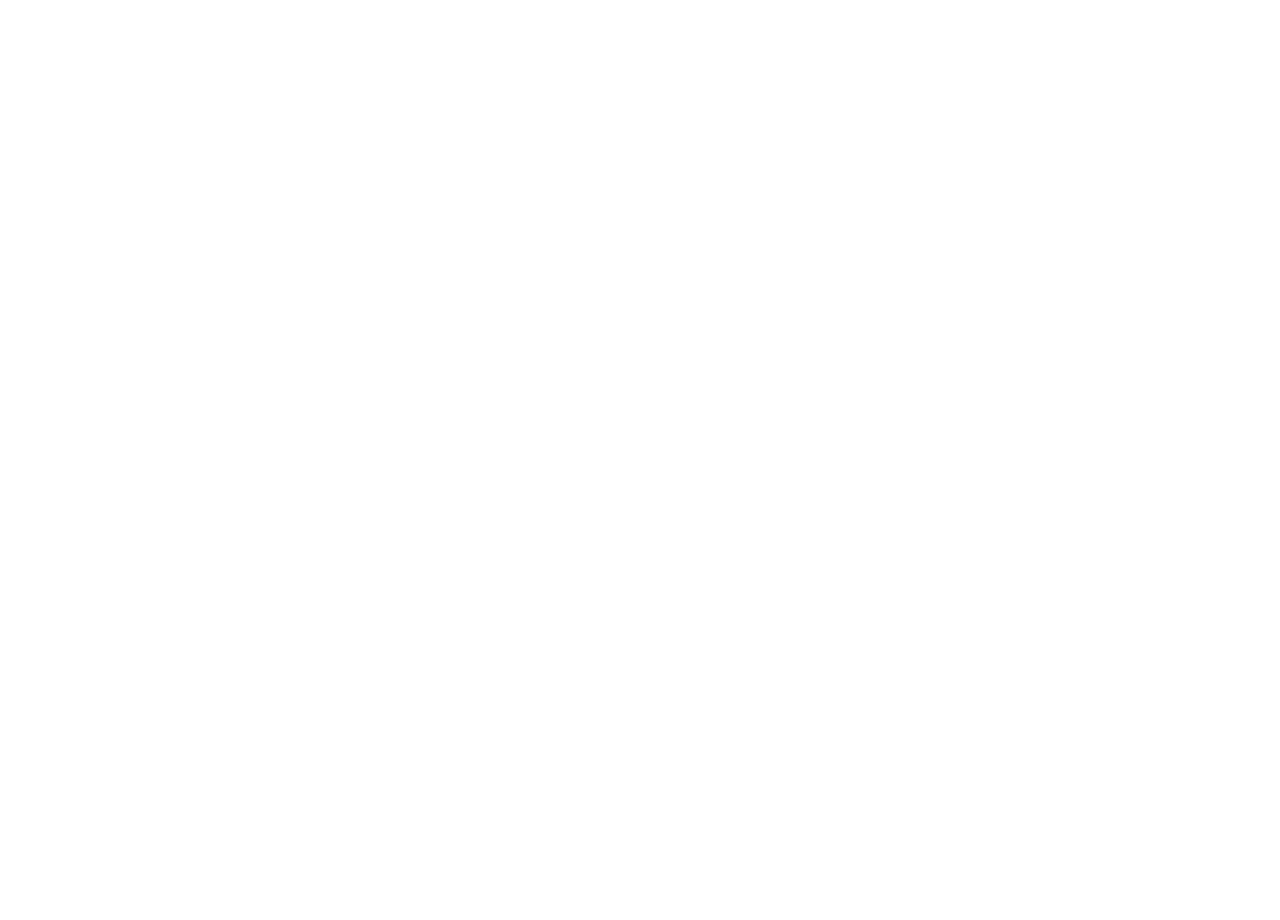
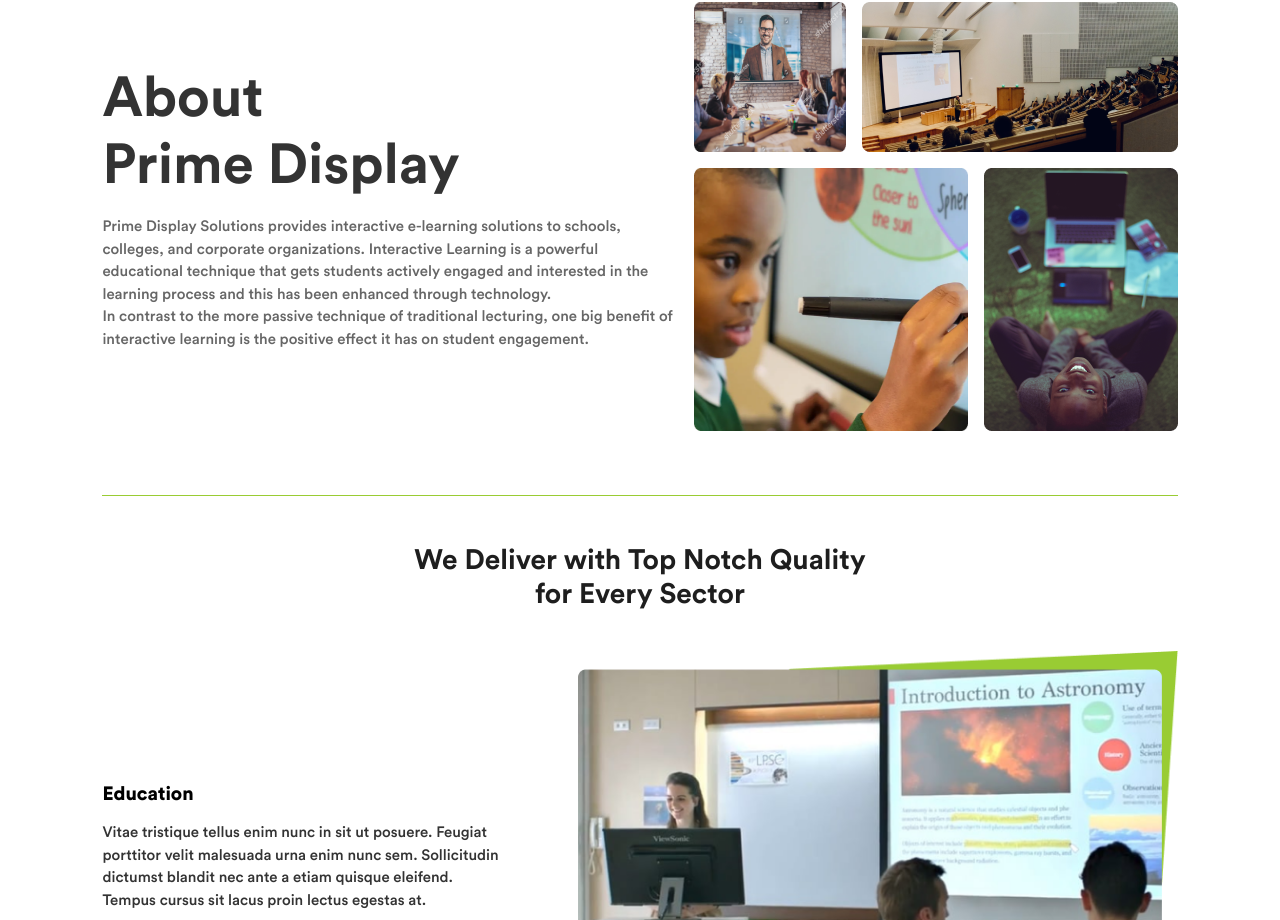
Before and after one commit to The-Anomaly/PrimeDisplay, a React (Create React App) app: page /about in a window 1280 px wide. Shown: the part 180-1100 px from the top of the page. Before the commit the page ends 800 px from the top, so only its background shows below. Built offline with nearby package versions, Linux system fonts and the light colour scheme.

Commit message:
about us desktop

```diff
--- a/src/Components/About/about.css
+++ b/src/Components/About/about.css
@@ -0,0 +1,112 @@
+.p-about-sec1 {
+    border-bottom: 1px solid #99cc33;
+    padding: 5rem 0 4rem;
+    display: flex;
+    align-items: center;
+}
+.p-about-sec1-content {
+    width: 55%;
+    padding-right: 1rem;
+}
+.p-about-sec1-ttl {
+    color: #333333;
+    font-weight: 700;
+    font-size: 3.5rem;
+    margin-bottom: 1rem;
+}
+.p-about-sec1-txt {
+    color: #666666;
+    font-size: 15px;
+}
+.p-about-sec1-imgs {
+    width: 45%;
+    display: grid;
+    grid-template-columns: 1fr;
+    gap: 1rem;
+}
+.p-about-img1 img, .p-about-img2 img, .p-about-img3 img, .p-about-img4 img  {
+    width: 100%;
+    height: 100%;
+}
+.p-about-img1 {
+    grid-column-start: 1;
+    grid-column-end: 2;
+}
+.p-about-img2 {
+    grid-column-start: 2;
+    grid-column-end: 4;
+}
+.p-about-img3 {
+    grid-column-start: 1;
+    grid-column-end: 3;
+}
+.p-about-img4 {
+    grid-column-start: 3;
+    grid-column-end: 4;
+}
+
+.p-about-sec2 {
+    padding: 3rem 0;
+}
+.p-about-sec2-ttl {
+    font-weight: 600;
+    max-width: 480px;
+    text-align: center;
+    margin: auto;
+    color: #1E1E1E;
+}
+.p-about-sec2-item {
+    display: flex;
+    align-items: center;
+    padding: 2.5rem 0 4rem;
+}
+.p-about-sec2-item-1 {
+    width: 40%;
+}
+.p-about-hd {
+    color: #000000;
+    font-weight: 900;
+    font-size: 1.2rem;
+    margin-bottom: 1rem;
+}
+.p-about-descrip {
+    font-size: 15px;
+    color: #333333;
+    max-width: 400px;
+}
+.p-about-sec2-item-2 {
+    width: 60%;
+    text-align: right;
+}
+.p-about-edu {
+    max-width: 600px;
+}
+.p-about-reverse {
+    flex-direction: row-reverse;
+}
+.p-about-reverse .p-about-sec2-item-2 {
+    text-align: left;
+}
+.p-about-sec3 {
+    background: #07113D;
+    color: #fff;
+    position: relative;
+    padding: 2.5rem 3.5rem;
+    border-radius: 6px;
+    margin-bottom: 4rem;
+}
+.p-about-sec3-img {
+    position: absolute;
+    bottom: 0;
+    right: 3rem;
+    width: 230px;
+}
+.p-about-sec3-btn {
+    color: #fff;
+    background: #99cc33;
+    border: 1px solid #99cc33;
+    height: 40px;
+    width: 120px;
+    border-radius: 5px;
+    margin: 8px 0 0;
+}
--- a/src/Components/About/about.tsx
+++ b/src/Components/About/about.tsx
@@ -1,17 +1,124 @@
 import * as React from "react";
 import { Container } from "react-bootstrap";
 import "./about.css";
+import "../Landing/landing.css";
 import NavBar from "../General/navbar";
+import photo1 from "../../assets/photo1.png";
+import photo2 from "../../assets/photo2.png";
+import photo3 from "../../assets/photo3.png";
+import photo4 from "../../assets/photo4.png";
+import edu from "../../assets/edu.png";
+import chart from "../../assets/chart.png";
+import Contact from "../General/contact";
+import Footer from "../General/footer";
 
 const About = () => {
-    return (
-        <>
-        <NavBar about={true} />
-            <div>
-                about
+  return (
+    <>
+      <NavBar about={true} />
+      <main>
+        <div className="p-about-sec1 p-marg">
+          <div className="p-about-sec1-content">
+            <h1 className="p-about-sec1-ttl">
+              About <br /> Prime Display
+            </h1>
+            <p className="p-about-sec1-txt">
+              Prime Display Solutions provides interactive e-learning solutions
+              to schools, colleges, and corporate organizations. Interactive
+              Learning is a powerful educational technique that gets students
+              actively engaged and interested in the learning process and this
+              has been enhanced through technology. <br />
+              In contrast to the more passive technique of traditional
+              lecturing, one big benefit of interactive learning is the positive
+              effect it has on student engagement.
+            </p>
+          </div>
+          <div className="p-about-sec1-imgs">
+            <div className="p-about-img1">
+              <img src={photo1} alt="" />
             </div>
-        </>
-    )
-}
+            <div className="p-about-img2">
+              <img src={photo2} alt="" />
+            </div>
+            <div className="p-about-img3">
+              <img src={photo3} alt="" />
+            </div>
+            <div className="p-about-img4">
+              <img src={photo4} alt="" />
+            </div>
+          </div>
+        </div>
+        <div className="p-about-sec2 p-marg">
+          <h3 className="p-about-sec2-ttl">
+            We Deliver with Top Notch Quality for Every Sector
+          </h3>
+          <div className="p-about-sec2-item">
+            <div className="p-about-sec2-item-1">
+              <h6 className="p-about-hd">Education</h6>
+              <p className="p-about-descrip">
+                Vitae tristique tellus enim nunc in sit ut posuere. Feugiat
+                porttitor velit malesuada urna enim nunc sem. Sollicitudin
+                dictumst blandit nec ante a etiam quisque eleifend. Tempus
+                cursus sit lacus proin lectus egestas at.
+              </p>
+            </div>
+            <div className="p-about-sec2-item-2">
+              <img className="p-about-edu" src={edu} />
+            </div>
+          </div>
+          <div className="p-about-sec2-item p-about-reverse">
+            <div className="p-about-sec2-item-1">
+              <h6 className="p-about-hd">Business</h6>
+              <p className="p-about-descrip">
+                Vitae tristique tellus enim nunc in sit ut posuere. Feugiat
+                porttitor velit malesuada urna enim nunc sem. Sollicitudin
+                dictumst blandit nec ante a etiam quisque eleifend. Tempus
+                cursus sit lacus proin lectus egestas at.
+              </p>
+            </div>
+            <div className="p-about-sec2-item-2">
+              <img className="p-about-edu" src={edu} />
+            </div>
+          </div>
+          <div className="p-about-sec2-item">
+            <div className="p-about-sec2-item-1">
+              <h6 className="p-about-hd">Religious Gathering</h6>
+              <p className="p-about-descrip">
+                Vitae tristique tellus enim nunc in sit ut posuere. Feugiat
+                porttitor velit malesuada urna enim nunc sem. Sollicitudin
+                dictumst blandit nec ante a etiam quisque eleifend. Tempus
+                cursus sit lacus proin lectus egestas at.
+              </p>
+            </div>
+            <div className="p-about-sec2-item-2">
+              <img className="p-about-edu" src={edu} />
+            </div>
+          </div>
+          <div className="p-about-sec2-item p-about-reverse">
+            <div className="p-about-sec2-item-1">
+              <h6 className="p-about-hd">Government</h6>
+              <p className="p-about-descrip">
+                Vitae tristique tellus enim nunc in sit ut posuere. Feugiat
+                porttitor velit malesuada urna enim nunc sem. Sollicitudin
+                dictumst blandit nec ante a etiam quisque eleifend. Tempus
+                cursus sit lacus proin lectus egestas at.
+              </p>
+            </div>
+            <div className="p-about-sec2-item-2">
+              <img className="p-about-edu" src={edu} />
+            </div>
+          </div>
+        </div>
+        <div className="p-about-sec3 p-marg">
+            <h5>For Every Opportunity to Pass Information Make it Epic</h5>
+            <button className="p-about-sec3-btn">Ask How</button>
+            <img className="p-about-sec3-img" src={chart} alt="chart" />
+        </div>
+        <Contact />
+        <Footer />
+      </main>
+    </>
+  );
+};
 
 export default About;
--- a/src/Components/General/footer.css
+++ b/src/Components/General/footer.css
@@ -29,6 +29,7 @@
 .p-footer-item {
     color: #999999;
     margin-bottom: 0.8rem;
+    font-size: 15px;
 }
 .p-footer-ctct {
     font-size: 15px;
--- a/src/Components/General/navbar.tsx
+++ b/src/Components/General/navbar.tsx
@@ -6,22 +6,22 @@
 const NavBar = (props: any) => {
     return (
         <>
-            <div className="p-nav">
+            <header className="p-nav">
                 <div className="p-nav-desktop">
                     <Link to="/"><img className="p-logo" src={logo} alt="logo" /></Link>
-                    <div className="p-nav-list">
+                    <nav className="p-nav-list">
                     <Link className="p-nav-list-items" to="/"><span className={props.home ? "p-nav-list-items p-nav-list-items-active" : "p-nav-list-items"}>Home</span></Link>
                     <Link className="p-nav-list-items" to="/about"><span className={props.about ? "p-nav-list-items p-nav-list-items-active" : "p-nav-list-items"}>About Us</span></Link>
                         <span className={props.contact ? "p-nav-list-items p-nav-list-items-active" : "p-nav-list-items"}>Contact Us</span>
                         <span className={props.buy ? "p-nav-list-items p-nav-list-items-active" : "p-nav-list-items"}>Buy</span>
                         <span className={props.services ? "p-nav-list-items p-nav-list-items-active" : "p-nav-list-items"}>Services</span>
-                    </div>
+                    </nav>
                     <button className="p-nav-btn">Get in Touch</button>
                 </div>
                 <div className="p-nav-mobile">
 
                 </div>
-            </div>
+            </header>
         </>
     )
 }
--- a/src/Components/Landing/landing.tsx
+++ b/src/Components/Landing/landing.tsx
@@ -22,7 +22,7 @@
   return (
     <>
       <NavBar home={true} />
-      <div className="">
+      <main className="">
         <div className="p-hero p-padd">
           <div className="p-hero-txt1">Prime Display</div>
           <div className="p-hero-hd-sec">
@@ -140,7 +140,7 @@
         </div>
         <Contact />
         <Footer />
-      </div>
+      </main>
     </>
   );
 };
```
Also changed, not shown: src/assets/chart.png (added), src/assets/edu.png (added).
